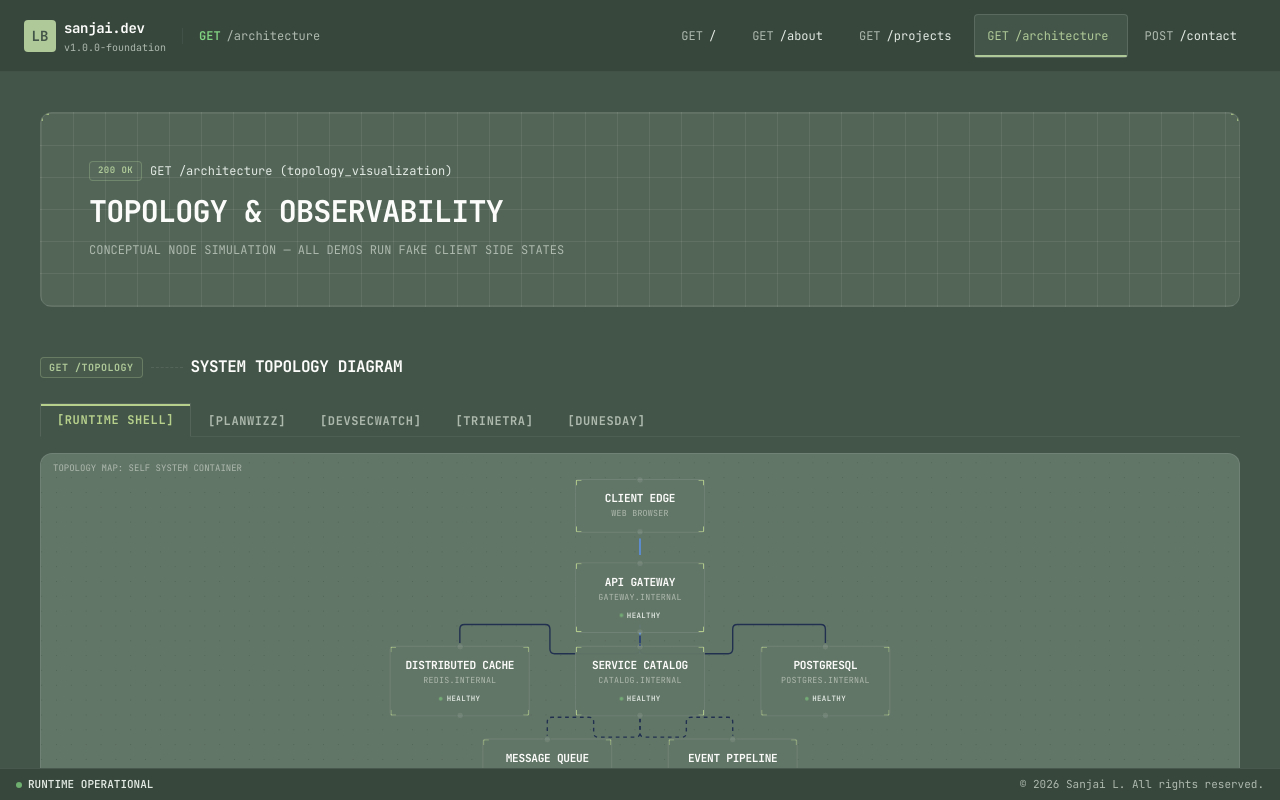
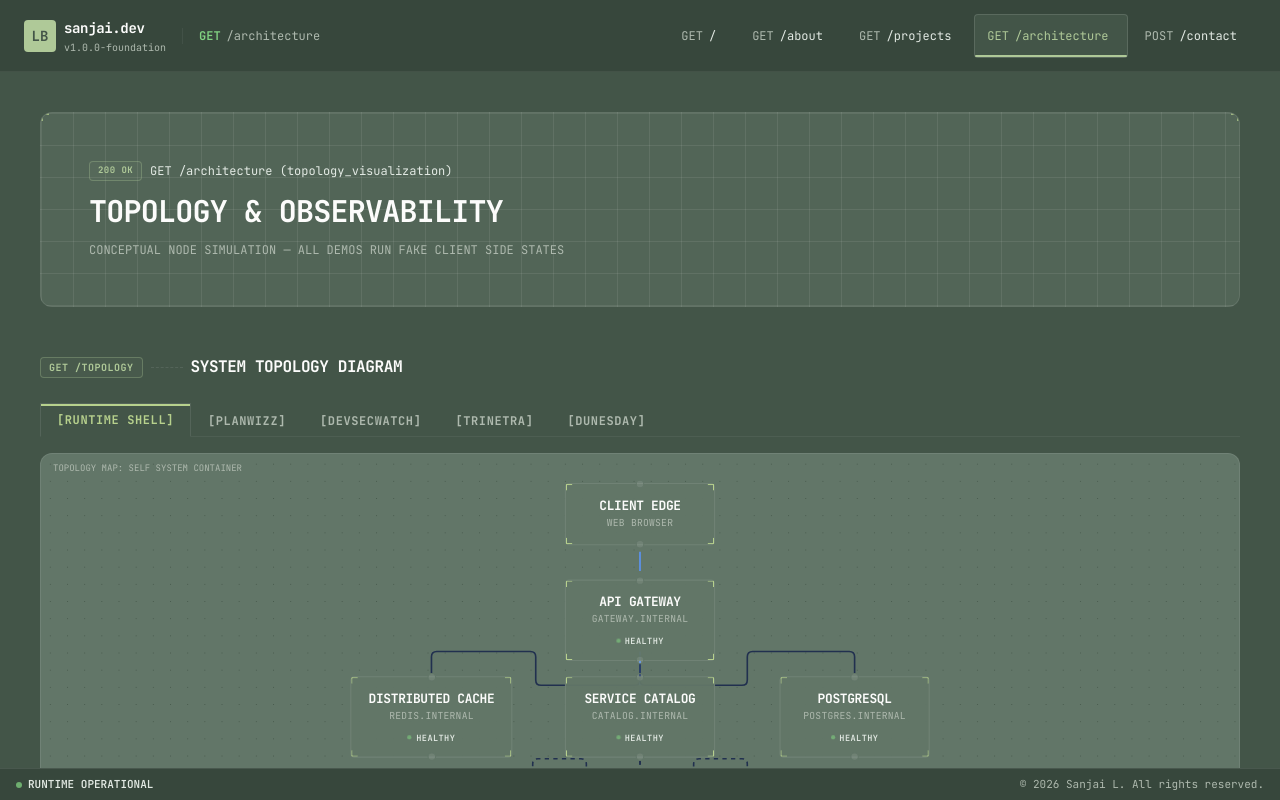
Before and after one commit to Sanjai-Quest/Backend-Portfolio, a React (Vite) app: page /architecture in a window 1280 px wide. Built offline with nearby package versions, Linux system fonts and the light colour scheme; a web font is replaced by a local one.

Commit message:
fix(architecture): restore original heights and disable all zoom/pan interactions

```diff
--- a/src/pages/Architecture.tsx
+++ b/src/pages/Architecture.tsx
@@ -1184,9 +1184,9 @@ export const Architecture: React.FC = () => {
         </div>
 
         <div className={`border border-border-primary rounded-xl bg-card-bg relative overflow-hidden flex flex-row transition-all duration-300 ${{
-            TRINETRA:    "h-[560px]",
-            RUNTIME:     "h-[380px]",
-            DEVSECWATCH: "h-[380px]",
+            TRINETRA:    "h-[680px]",
+            RUNTIME:     "h-[440px]",
+            DEVSECWATCH: "h-[440px]",
             PLANWIZZ:    "h-[360px]",
             DUNESDAY:    "h-[360px]",
           }[activeTab]}`}>
@@ -1207,17 +1207,17 @@ export const Architecture: React.FC = () => {
                 }
               }}
               fitView
-              fitViewOptions={{ padding: activeTab === "TRINETRA" ? 0.08 : 0.15 }}
+              fitViewOptions={{ padding: 0.15 }}
               minZoom={0.2}
               maxZoom={1.5}
               preventScrolling={false}
               nodesDraggable={false}
               nodesConnectable={false}
               zoomOnScroll={false}
-              zoomOnDoubleClick={true}
-              zoomOnPinch={true}
+              zoomOnDoubleClick={false}
+              zoomOnPinch={false}
               panOnScroll={false}
-              panOnDrag={true}
+              panOnDrag={false}
             >
               <Background color="var(--color-bg-primary)" gap={16} size={1} />
             </ReactFlow>
```
